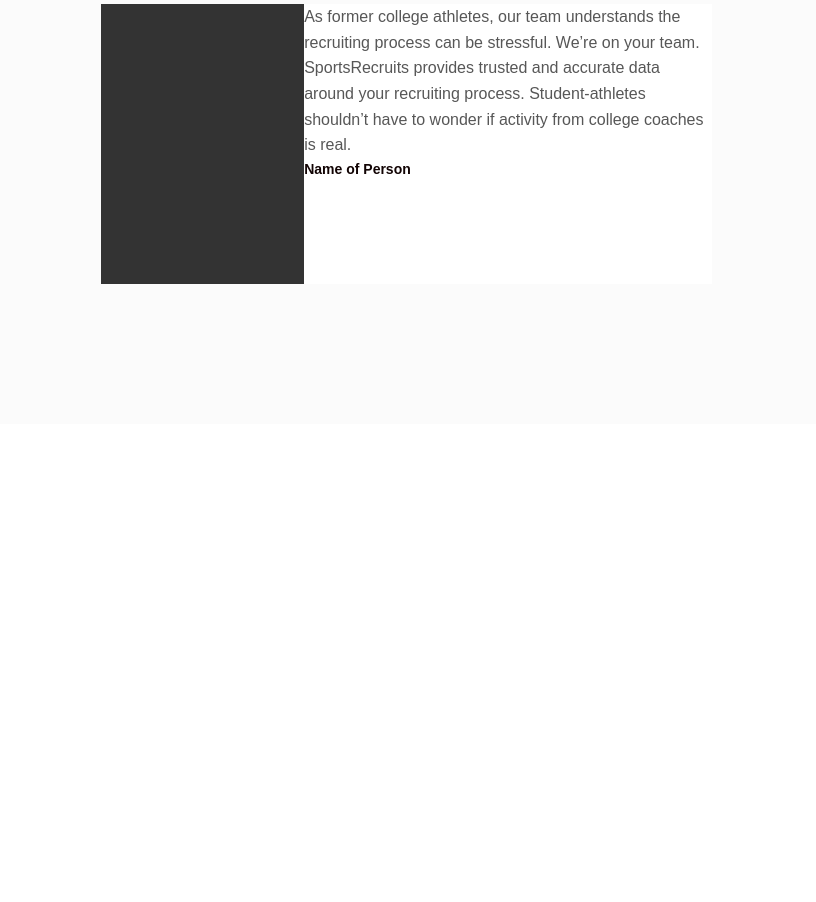
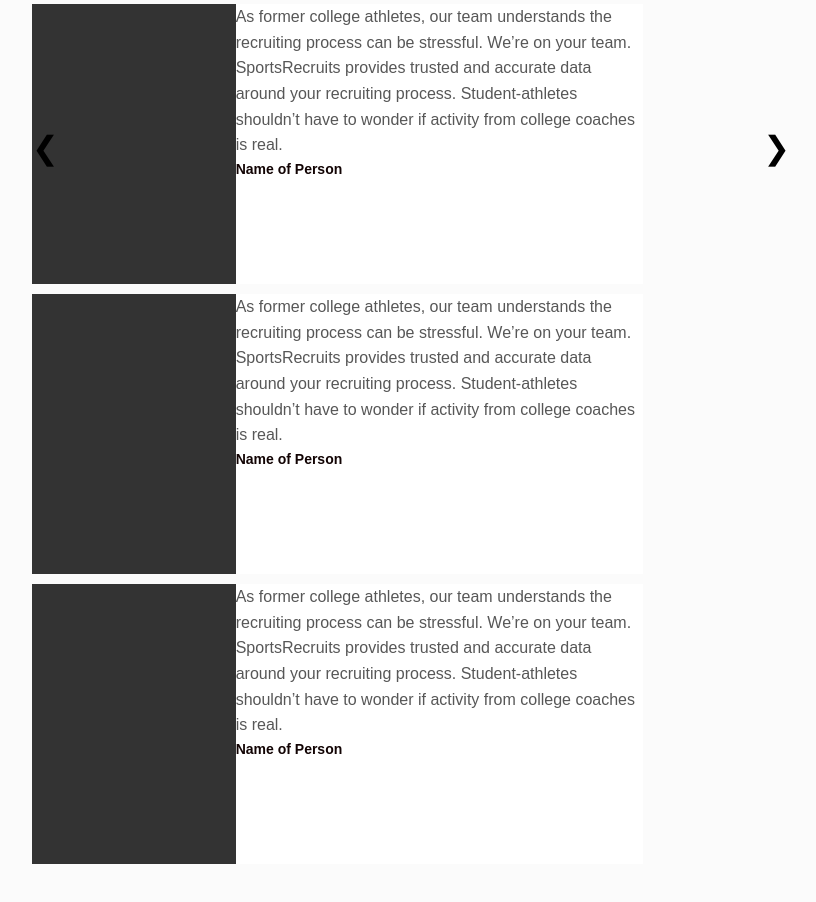
Before and after one commit to FredNyame/GhanaSoccerEducationNetwork, a plain HTML site: page index.html in a window 1280 px wide. Shown: the part 2936-3838 px from the top of the page, without its empty margins (234-1050 px from the left). Before the commit the page ends 3360 px from the top, so only its background shows below. Drawn offline with Linux system fonts and the light colour scheme; files whose address does not match are found by name; a web font is replaced by a local one.

Commit message:
Markup added

```diff
--- a/css/_testimonial.scss
+++ b/css/_testimonial.scss
@@ -1,9 +1,11 @@
 .wrapper{
+  display: flex;
   position: relative;
-  max-width:800px;
-  width: 100%;
+  width: 60%;
   padding: 0 10px;
   margin: 0 auto;
+  .slide-wrap{
+
     .words{
       display: flex;
       max-width: 611px;
@@ -29,6 +31,7 @@
         }
       }
     }
+  }
   .prev,.next{
     position: absolute;
     top: 50%;
--- a/index.html
+++ b/index.html
@@ -80,6 +80,7 @@
         Words from Our Talents
     </h2>
     <div class="wrapper">
+      <div class="slide-wrap">
       <div class="words fade">
         <div class="words-img">
           <img src="" alt="">
@@ -99,6 +100,15 @@
         </div>
       </div>
       <div class="words fade">
+          <div class="words-img">
+            <img src="" alt="">
+          </div>
+          <div class="words-p">
+            <p class="word">As former college athletes, our team understands the recruiting process can be stressful. We’re on your team. SportsRecruits provides trusted and accurate data around your recruiting process. Student-athletes shouldn’t have to wonder if activity from college coaches is real.</p>
+            <p class="person">Name of Person</p>
+          </div>
+      </div>
+      <div class="words fade">
         <div class="words-img">
           <img src="" alt="">
         </div>
@@ -106,6 +116,16 @@
           <p class="word">As former college athletes, our team understands the recruiting process can be stressful. We’re on your team. SportsRecruits provides trusted and accurate data around your recruiting process. Student-athletes shouldn’t have to wonder if activity from college coaches is real.</p>
           <p class="person">Name of Person</p>
         </div>
+      </div>
+      <div class="words fade">
+        <div class="words-img">
+          <img src="" alt="">
+        </div>
+        <div class="words-p">
+          <p class="word">As former college athletes, our team understands the recruiting process can be stressful. We’re on your team. SportsRecruits provides trusted and accurate data around your recruiting process. Student-athletes shouldn’t have to wonder if activity from college coaches is real.</p>
+          <p class="person">Name of Person</p>
+        </div>
+      </div>
       </div>
       <a class="prev">&#10094;</a>
       <a class="next">&#10095;</a>
```
Also changed, not shown: main.css, 1 other file. Lines whose indentation alone changed are shown as unchanged.
